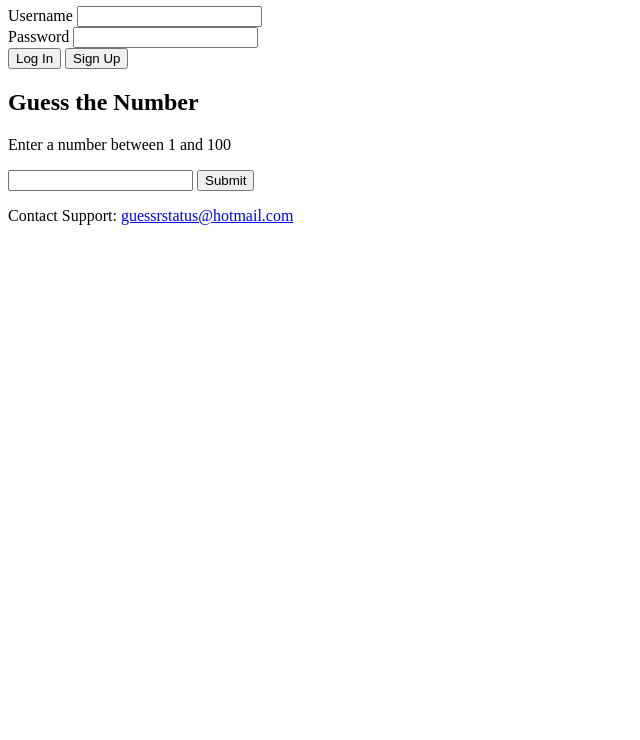
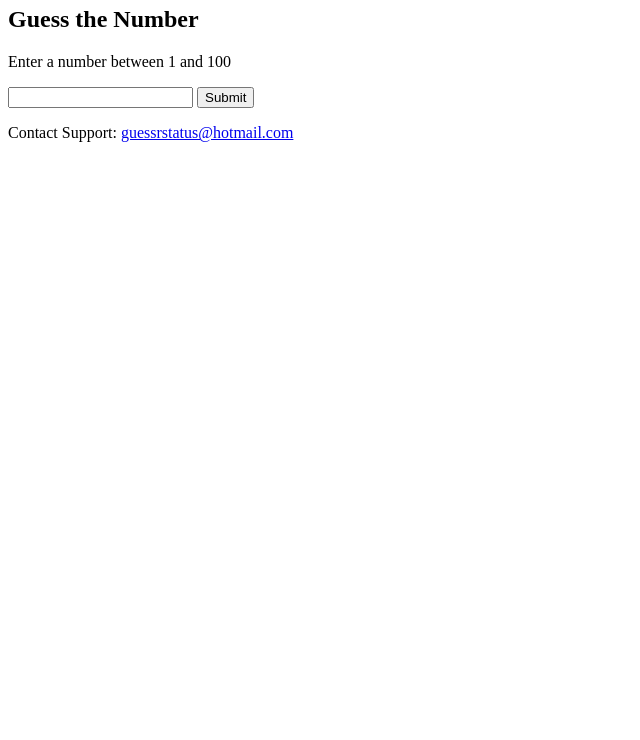
Before and after one commit to wish13yt/GuessR, a plain HTML site: page index.html in a window 1280 px wide. Shown: the part 60-800 px from the top of the page, without its empty margins (0-640 px from the left). Drawn offline with Linux system fonts and the light colour scheme.

Commit message:
Update index.html

```diff
--- a/index.html
+++ b/index.html
@@ -4,21 +4,6 @@
 </head>
 <body>
   <h1>GuessR</h1>
-
-  <div>
-    <label for="username">Username</label>
-    <input type="text" id="username" />
-  </div>
-
-  <div>
-    <label for="password">Password</label>
-    <input type="password" id="password" />
-  </div>
-
-  <div>
-    <button id="login-button">Log In</button>
-    <button id="signup-button">Sign Up</button>
-  </div>
 
   <h2>Guess the Number</h2>
   <p>Enter a number between 1 and 100</p>
```
